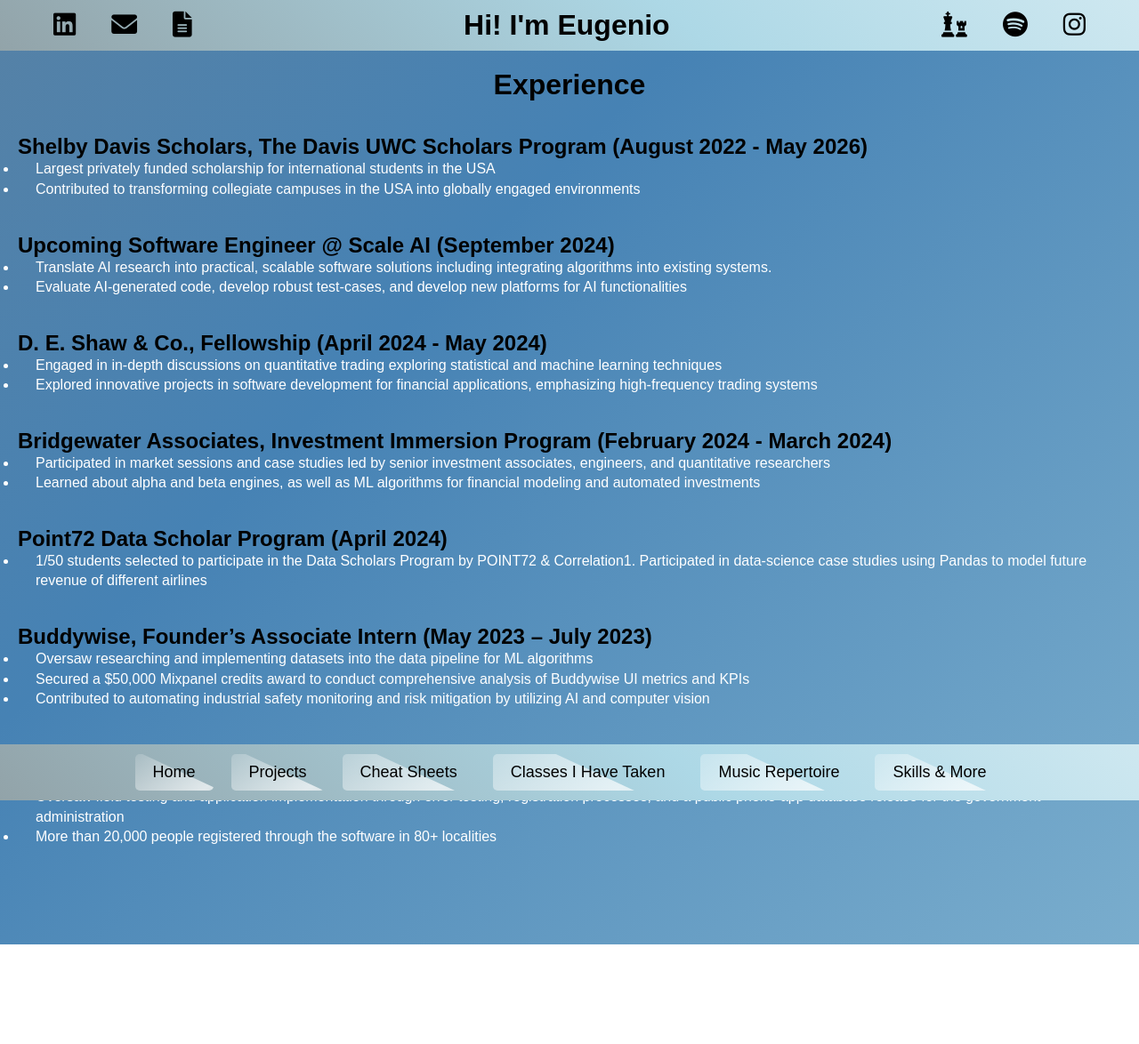
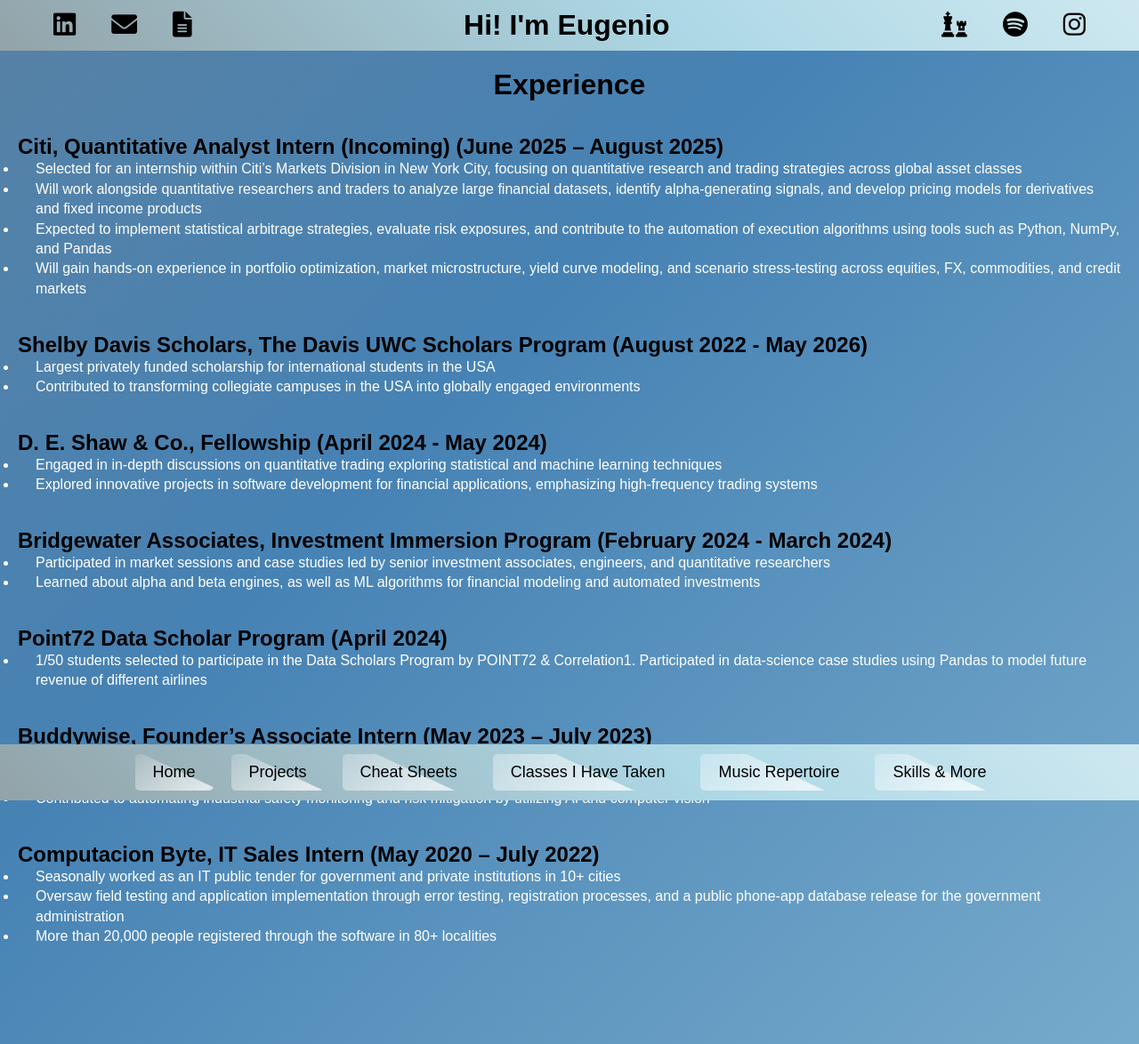
Before and after one commit to xXElGenio0203Xx/eugenio-macias.github.io, a Jekyll site: the page built from experience.md, in a window 1280 px wide. Shown: the whole page at 89% size. Built offline with Jekyll 4.4.1, drawn with Linux system fonts in a browser that asks for light colours; some web fonts are replaced; before the commit the page ends 1062 px from its top, so only the background shows below that.

Commit message:
Update experience.md

```diff
--- a/experience.md
+++ b/experience.md
@@ -8,18 +8,20 @@ title: Experience
 </div>
 <br>
 <h3 style="font-weight: bold; font-size: 1.5em;">
+  <a href="https://www.citigroup.com/" target="_blank" style="color: black; text-decoration: none;">Citi, Quantitative Analyst Intern (Incoming)</a> <span style="color: black;">(June 2025 – August 2025)</span>
+</h3>
+- Selected for an internship within Citi’s Markets Division in New York City, focusing on quantitative research and trading strategies across global asset classes
+- Will work alongside quantitative researchers and traders to analyze large financial datasets, identify alpha-generating signals, and develop pricing models for derivatives and fixed income products
+- Expected to implement statistical arbitrage strategies, evaluate risk exposures, and contribute to the automation of execution algorithms using tools such as Python, NumPy, and Pandas
+- Will gain hands-on experience in portfolio optimization, market microstructure, yield curve modeling, and scenario stress-testing across equities, FX, commodities, and credit markets
+
+<br>
+<h3 style="font-weight: bold; font-size: 1.5em;">
   <a href="https://www.davisuwcscholars.org/" target="_blank" style="color: black; text-decoration: none;">Shelby Davis Scholars, The Davis UWC Scholars Program</a> <span style="color: black;">(August 2022 - May 2026)</span>
 </h3>
 - Largest privately funded scholarship for international students in the USA
 - Contributed to transforming collegiate campuses in the USA into globally engaged environments
-
 <br>
-
-<h3 style="font-weight: bold; font-size: 1.5em;">
-  <a href="https://scale.com/" target="_blank" style="color: black; text-decoration: none;">Upcoming Software Engineer @ Scale AI</a> <span style="color: black;">(September 2024)</span>
-</h3>
-- Translate AI research into practical, scalable software solutions including integrating algorithms into existing systems.
-- Evaluate AI-generated code, develop robust test-cases, and develop new platforms for AI functionalities
 
 <br>
 
```
